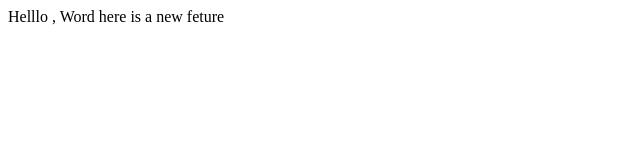
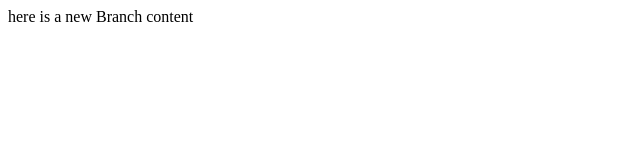
Before and after one commit to habibabdo/lecture1, a plain HTML site: page index.html in a window 1280 px wide. Shown: the full height of the page, 0-640 px from the left. Drawn offline with Linux system fonts and the light colour scheme.

Commit message:
new branch content

```diff
--- a/index.html
+++ b/index.html
@@ -5,7 +5,6 @@
     <title>TEST</title>
   </head>
   <body>
-  Helllo , Word
-  here is a new feture
+  here is a new Branch content
   </body>
 </html>
```
